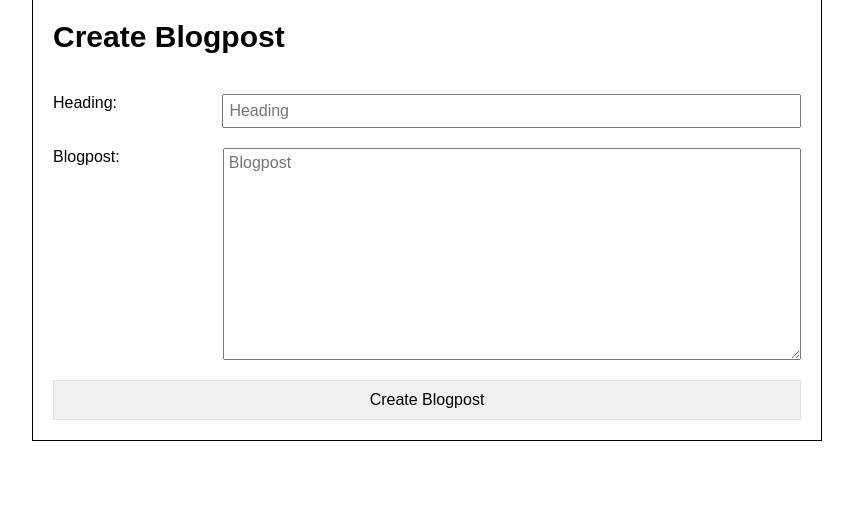
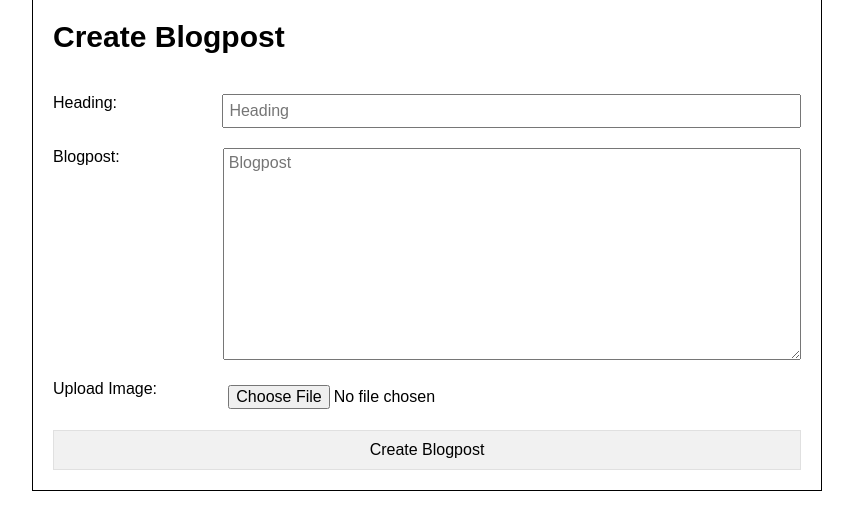
Before and after one commit to FelixSchuster/VulnBlog, a PHP site: page /index.php?page=create_blogpost.php in a window 1280 px wide. Shown: the part 61-591 px from the top of the page, without its empty margins (213-1066 px from the left). Run offline with PHP 8.4, Linux system fonts and the light colour scheme; the visitor is signed in with stand-in values (Sample User, id 1).

Commit message:
fileupload added

```diff
--- a/html/database/query_handler.php
+++ b/html/database/query_handler.php
@@ -57,10 +57,21 @@
             return false;
         }
 
-        public function create_blogpost($user_id, $date_time, $heading, $blogpost) {
+        public function create_blogpost($user_id, $date_time, $heading, $blogpost,  $blog_image) {
             $zero = 0; // fix cannot pass parameter by reference error.. because php is beeing stupid once again
-            $query = $this->db->prepare("INSERT INTO blogposts VALUES (?, ?, ?, ?, ?)");
-            $query->bind_param("iisss", $zero, $user_id, $date_time, $heading, $blogpost);
+            $query = $this->db->prepare("INSERT INTO blogposts VALUES (?, ?, ?, ?, ?, ?)");
+            $query->bind_param("iissss", $zero, $user_id, $date_time, $heading, $blogpost, $blog_image);
+            $query->execute();
+
+            // apparently there is no option to return the object that was inserted into the db
+            // just return $query which results in true/false depending on the query beeing successful
+            return $query;
+        }
+
+        public function create_blogpost_with_image($user_id, $date_time, $heading, $blogpost, $blog_image) {
+            $zero = 0; // fix cannot pass parameter by reference error.. because php is beeing stupid once again
+            $query = $this->db->prepare("INSERT INTO blogposts VALUES (?, ?, ?, ?, ?, ?)");
+            $query->bind_param("iissss", $zero, $user_id, $date_time, $heading, $blogpost, $blog_image);
             $query->execute();
 
             // apparently there is no option to return the object that was inserted into the db
@@ -82,8 +93,9 @@
                     $date_time = $result->date_time;
                     $heading = $result->heading;
                     $blogpost = $result->blogpost;
+                    $blog_image = $result->blog_image;
 
-                    array_push($result_array, new Blogpost($blogpost_id, $user_id, $date_time, $heading, $blogpost));
+                    array_push($result_array, new Blogpost($blogpost_id, $user_id, $date_time, $heading, $blogpost, $blog_image));
                 }
 
                 return $result_array;
@@ -107,8 +119,9 @@
                     $date_time = $result->date_time;
                     $heading = $result->heading;
                     $blogpost = $result->blogpost;
+                    $blog_image = $result->blog_image;
 
-                    array_push($result_array, new Blogpost($blogpost_id, $user_id, $date_time, $heading, $blogpost));
+                    array_push($result_array, new Blogpost($blogpost_id, $user_id, $date_time, $heading, $blogpost, $blog_image));
                 }
 
                 return $result_array;
@@ -130,8 +143,9 @@
                     $date_time = $result->date_time;
                     $heading = $result->heading;
                     $blogpost = $result->blogpost;
+                    $blog_image = $result->blog_image;
 
-                    return new Blogpost($blogpost_id, $user_id, $date_time, $heading, $blogpost);
+                    return new Blogpost($blogpost_id, $user_id, $date_time, $heading, $blogpost, $blog_image);
                 }
             }
 
--- a/html/models/blogpost.php
+++ b/html/models/blogpost.php
@@ -5,13 +5,15 @@
         private $date_time;
         private $heading;
         private $blogpost;
+        private $blog_image;
 
-        function __construct($blogpost_id, $user_id, $date_time, $heading, $blogpost) {
+        function __construct($blogpost_id, $user_id, $date_time, $heading, $blogpost, $blog_image) {
             $this->blogpost_id = $blogpost_id;
             $this->user_id = $user_id;
             $this->date_time = $date_time;
             $this->heading = $heading;
             $this->blogpost = $blogpost;
+            $this->blog_image = $blog_image;
         }
 
         public function get_blogpost_id() {
@@ -34,6 +36,10 @@
             return $this->blogpost;
         }
 
+        public function get_blog_image() {
+            return $this->blog_image;
+        }
+
         public function set_blogpost_id($blogpost_id) {
             $this->blogpost_id = $blogpost_id;
         }
@@ -53,5 +59,9 @@
         public function set_blogpost($blogpost) {
             $this->blogpost = $blogpost;
         }
+
+        public function set_blog_image($blog_image) {
+            $this->blog_image = $blog_image;
+        }
     }
 ?>
--- a/html/pages/create_blogpost.php
+++ b/html/pages/create_blogpost.php
@@ -2,7 +2,7 @@
     <div class="row">
         <h1>Create Blogpost</h1>
     </div>
-    <form method="POST">
+    <form method="POST" enctype="multipart/form-data">
         <div class="row">
             <label>Heading:</label>
             <input name="heading" placeholder="Heading" required>
@@ -12,13 +12,52 @@
             <textarea type="textbox" name="blogpost" placeholder="Blogpost" required></textarea>
         </div>
         <div class="row">
+            <label>Upload Image:</label>
+            <input type="file" name="image"/>
+        </div>
+        <div class="row">
             <button type="submit" name="create_blogpost">Create Blogpost</button>
         </div>
     </form>
+</form>
+
 </div>
 <?php
-    if (isset($_POST["create_blogpost"]) && isset($_POST["heading"]) && isset($_POST["blogpost"])) {
-        if($query_handler->create_blogpost($_SESSION["user_id"], date("Y-m-d H:i:s"), $_POST["heading"], $_POST["blogpost"])) {
+    if(isset($_POST["create_blogpost"]) && isset($_POST["heading"]) && isset($_POST["blogpost"]) && $_FILES['image']['size'] > 0)
+    {
+        if(isset($_FILES['image'])){
+            $errors= array();
+            $file_name = $_FILES['image']['name'];
+            $file_size =$_FILES['image']['size'];
+            $file_tmp =$_FILES['image']['tmp_name'];
+            $file_type=$_FILES['image']['type'];
+
+            if($file_size > 2097152){
+               $errors[]='File size must be excately 2 MB';
+            }
+            if (file_exists("uploads/" . $file_name)) {
+              $errors[]='Sorry, file already exists.';
+            }
+
+            if(empty($errors)==true){
+               move_uploaded_file($file_tmp,"uploads/".$file_name);
+               if($query_handler->create_blogpost($_SESSION["user_id"], date("Y-m-d H:i:s"), $_POST["heading"], $_POST["blogpost"], $file_name)) {
+                ugly_alert("Success uploaded Picture!");
+                } else {
+                    ugly_alert("Failure!");
+                }
+            }else{
+                $errorMessage = '';
+                foreach ($errors as $error)
+                {
+                    $errorMessage = $errorMessage . ' ' . $error;
+                }
+                ugly_alert($errorMessage);
+            }
+         }
+    }
+    else if (isset($_POST["create_blogpost"]) && isset($_POST["heading"]) && isset($_POST["blogpost"])) {
+        if($query_handler->create_blogpost($_SESSION["user_id"], date("Y-m-d H:i:s"), $_POST["heading"], $_POST["blogpost"], NULL)) {
             ugly_alert("Success!");
 
         } else {
--- a/html/pages/home.php
+++ b/html/pages/home.php
@@ -12,13 +12,16 @@
                     $date_time = $blogpost->get_date_time();
                     $heading = $blogpost->get_heading();
                     $blogpost_text = $blogpost->get_blogpost();
+                    $blog_image = $blogpost->get_blog_image();
 
                     // might change this to proper dom manipulation later on but it kinda works for now
                     echo "<div class=\"row\">";
                         echo "<table>";
                             echo "<tr>";
                                 echo "<td class=\"width-20\">" . $date_time . "<br><br>User: " . $username;
-                                echo "<td><h2>" . $heading . "</h2>" . $blogpost_text . "</td>";
+                                echo "<td><h2>" . $heading . "</h2>" . $blogpost_text;
+                                if ($blog_image != "") {echo "<div> <br><br> <img src= 'uploads/" . $blog_image . "' alt='image_post' width='200'</div>";}
+                                echo "</td>";
                             echo "</tr>";
                         echo "</table>";
                     echo "</div>";
```
Also changed, not shown: database/db.sql (+4 -3 lines).
